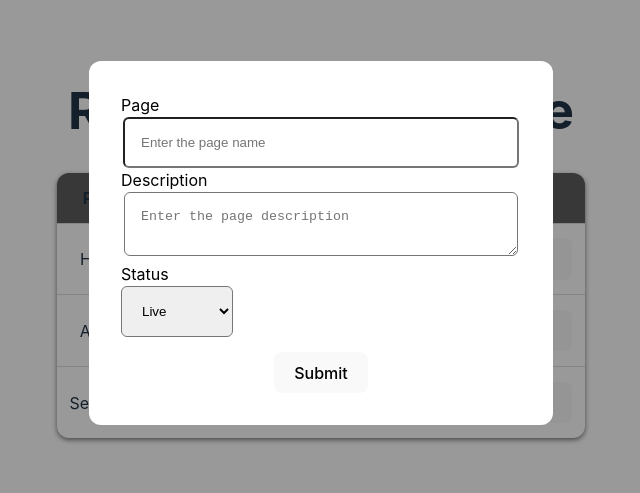
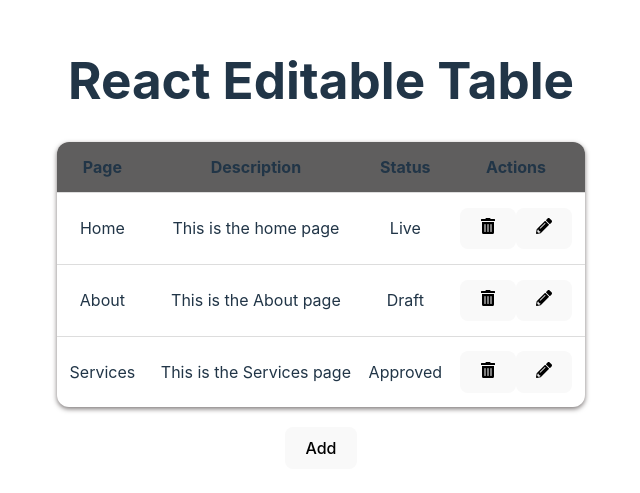
Before and after one commit to RamonSanGabriel/edit-table, a React (Vite) app: page / in a window 1280 px wide. Shown: the part 157-650 px from the top of the page, without its empty margins (319-959 px from the left). Built offline with nearby package versions, Linux system fonts and the light colour scheme.

Commit message:
modalOpen and close function

```diff
--- a/src/App.jsx
+++ b/src/App.jsx
@@ -1,16 +1,25 @@
 import { useState } from 'react';
-import reactLogo from './assets/react.svg';
-import viteLogo from '/vite.svg';
 import './App.css';
 import Table from './components/Table/Table';
 import Modal from './components/Modal/Modal';
+import AddBtn from './components/AddBtn/AddBtn';
 
 function App() {
+  const [modalOpen, setModalOpen] = useState(false);
+
   return (
     <div className="appContainer">
       <h1>React Editable Table</h1>
       <Table />
-      <Modal />
+      <AddBtn setModalOpen={setModalOpen} />
+      {/* <Modal /> */}
+      {modalOpen && (
+        <Modal
+          closeModal={() => {
+            setModalOpen(false);
+          }}
+        />
+      )}
     </div>
   );
 }
--- /dev/null
+++ b/src/components/AddBtn/AddBtn.jsx
@@ -0,0 +1,13 @@
+import css from './AddBtn.module.css';
+
+const AddBtn = ({ setModalOpen }) => {
+  return (
+    <div>
+      <button className={css.addBtn} onClick={() => setModalOpen(true)}>
+        Add
+      </button>
+    </div>
+  );
+};
+
+export default AddBtn;
--- /dev/null
+++ b/src/components/AddBtn/AddBtn.module.css
@@ -0,0 +1,3 @@
+.addBtn {
+  margin-top: 20px;
+}
--- a/src/components/Modal/Modal.jsx
+++ b/src/components/Modal/Modal.jsx
@@ -1,12 +1,15 @@
 import css from './Modal.module.css';
 
-const Modal = () => {
+const Modal = ({ closeModal }) => {
   const handleSubmit = () => {
-    alert('Form submitted');
+    e.preventDefault();
   };
   return (
     <div className={css.modalContainer}>
       <div className={css.modal}>
+        <button onClick={closeModal} className={css.closeBtn}>
+          X
+        </button>
         <form onSubmit={handleSubmit}>
           <div className={css.formGroup}>
             <label htmlFor="page">
--- a/src/components/Modal/Modal.module.css
+++ b/src/components/Modal/Modal.module.css
@@ -38,7 +38,7 @@ textarea {
   width: 90%;
 }
 textarea {
-  /* resize: none; */
+  resize: none;
 }
 input::placeholder,
 textarea::placeholder {
@@ -48,12 +48,27 @@ textarea::placeholder {
 }
 select {
   display: block;
-  padding: 1rem;
+  padding: 0.5rem;
   border-radius: 6px;
+  width: 100%;
 }
 button[type='submit'] {
   margin-top: 15px;
   &:hover {
     opacity: 0.9;
+    color: #3a86ff;
   }
 }
+.closeBtn {
+  display: block;
+  margin-left: auto;
+  border: none;
+  border-radius: 50%;
+  margin-bottom: 30px;
+  padding: 5px 10px;
+  outline: none;
+  &:hover {
+    opacity: 0.9;
+    color: #3a86ff;
+  }
+}
```
